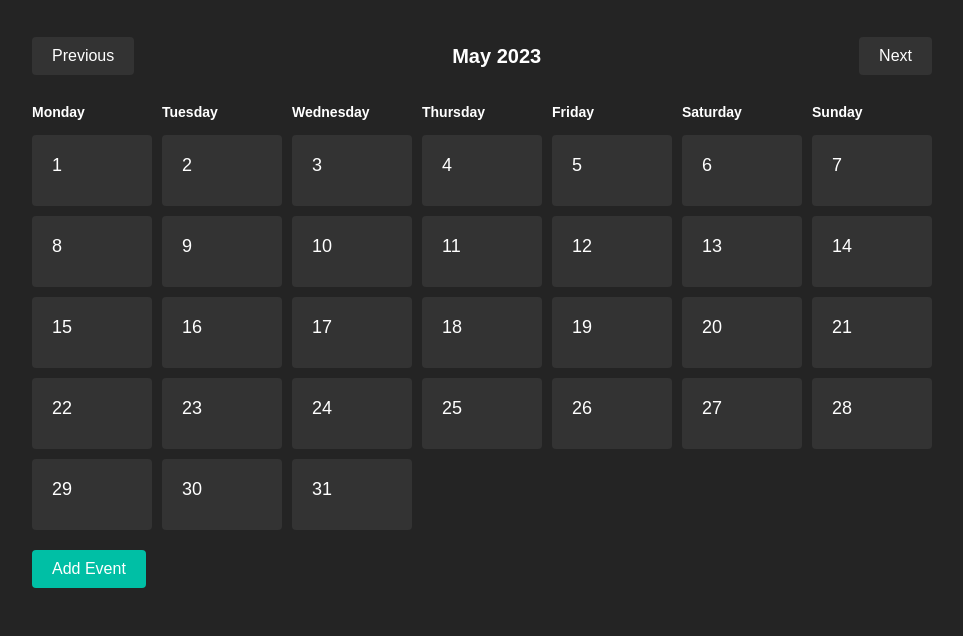
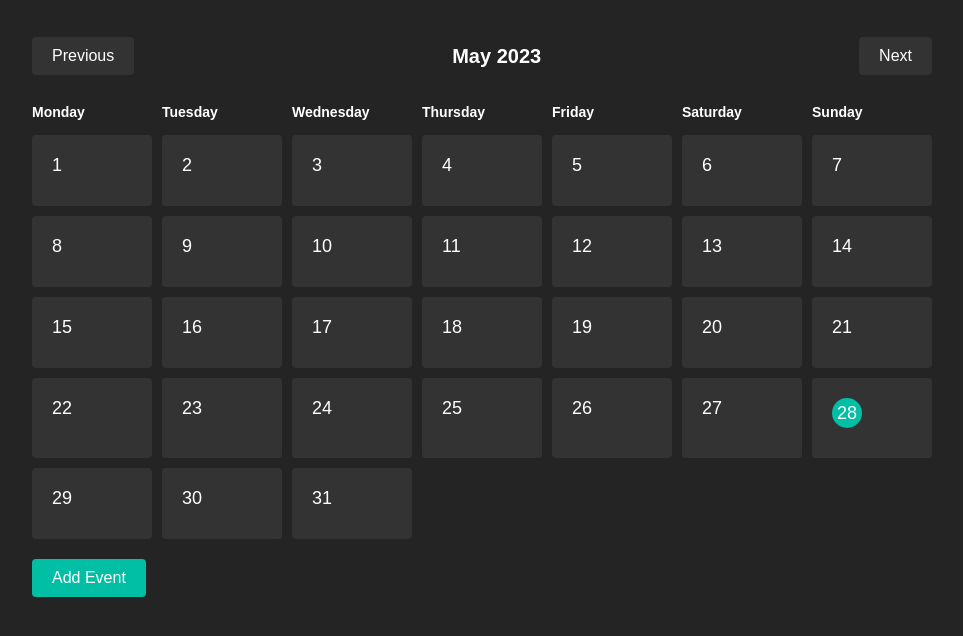
Before and after one commit to sardor-wd/Vue-vite-calendar, a Vue app: page / in a window 1280 px wide. Shown: the top 636 px of the page, without its empty margins (158-1121 px from the left). Built offline with nearby package versions, Linux system fonts and the light colour scheme.

Commit message:
current day styles added

```diff
--- a/src/App.vue
+++ b/src/App.vue
@@ -309,4 +309,15 @@ export default {
     border-radius: 4px;
     cursor: pointer;
 }
+
+.current-day {
+    width: 30px;
+    height: 30px;
+    border-radius: 50%;
+    background-color: #00bfa5;
+    display: flex;
+    justify-content: center;
+    align-items: center;
+    color: white;
+}
 </style>
```
